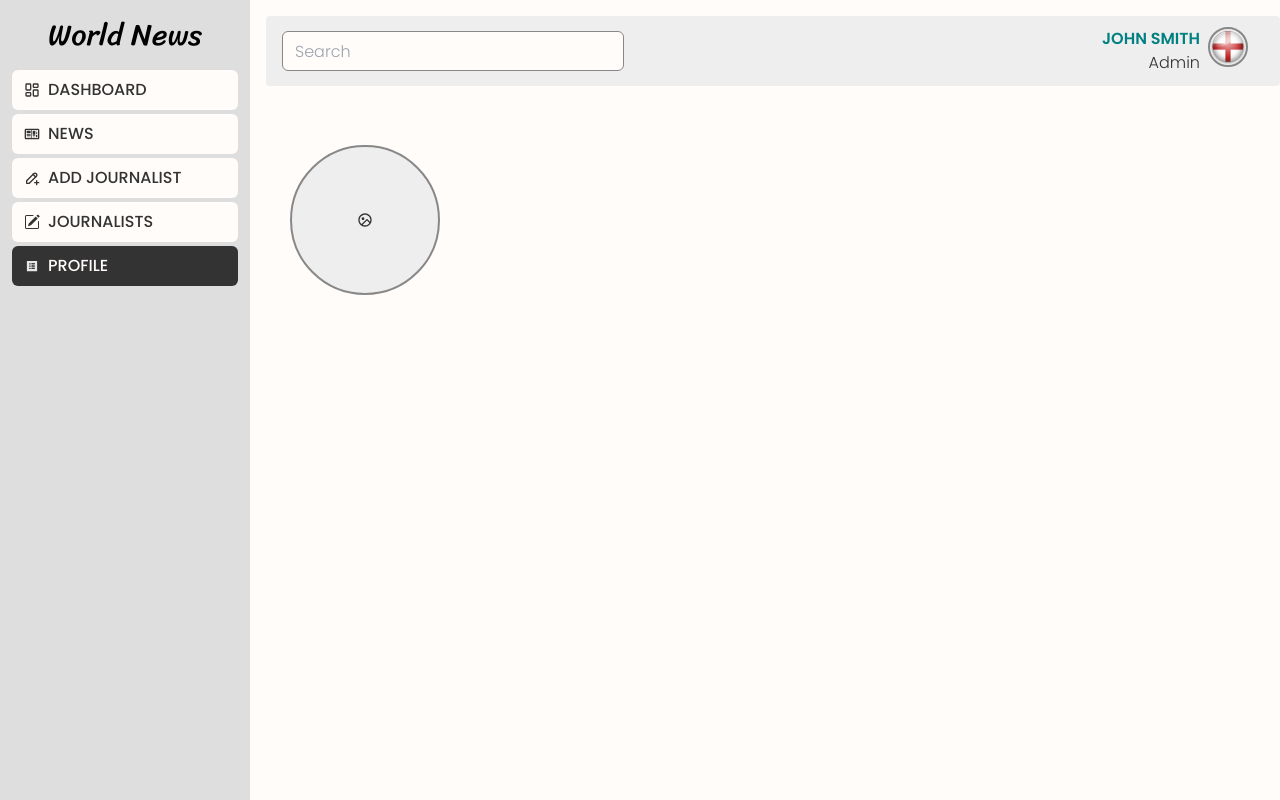
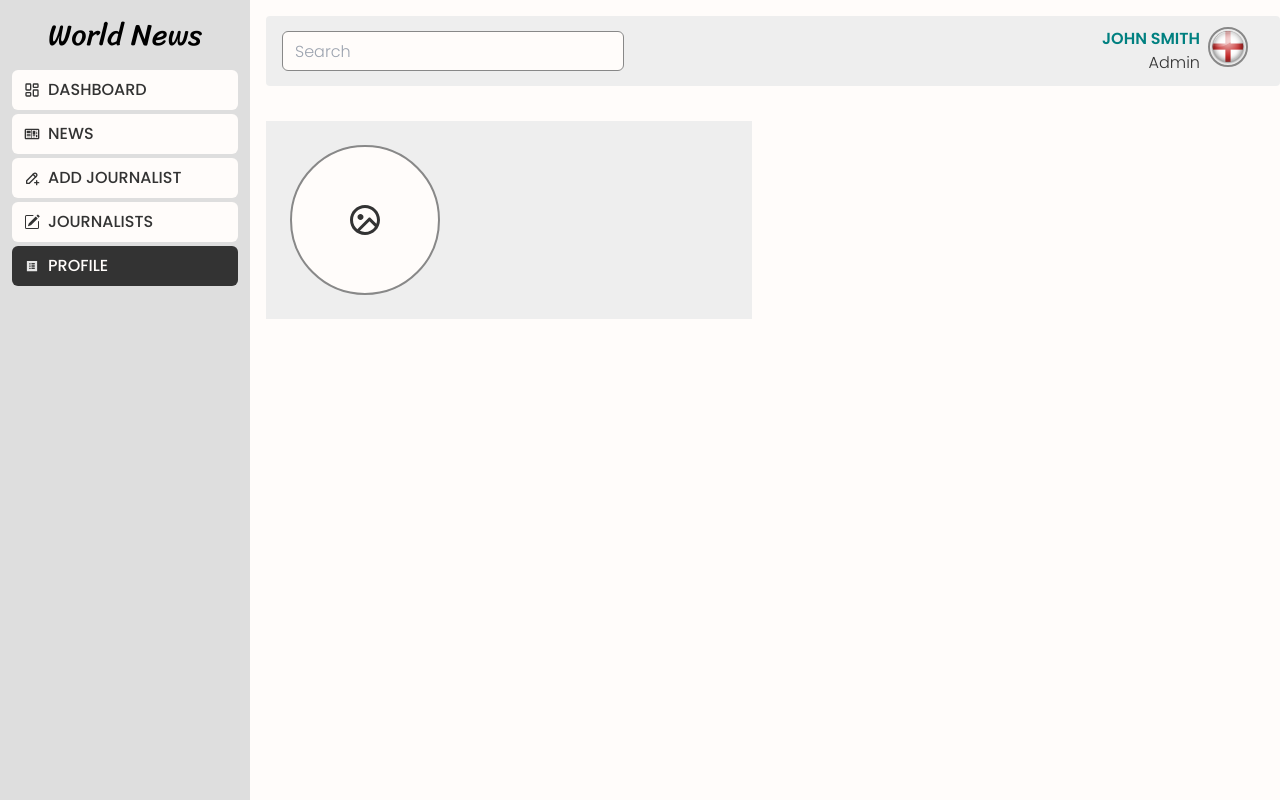
Before and after one commit to Nimira43/World-News, a React (Vite) app in the folder client/: page /dashboard/profile in a window 1280 px wide. Built offline with nearby package versions, Linux system fonts and the light colour scheme.

Commit message:
Updated label and icon

```diff
--- a/client/src/dashboard/pages/Profile.jsx
+++ b/client/src/dashboard/pages/Profile.jsx
@@ -3,13 +3,15 @@ import { RiImageCircleLine } from 'react-icons/ri'
 const Profile = () => {
   return (
     <div className='w-full grid grid-cols-1 lg:grid-cols-2 gap-2 mt-5'>
-      <div className='p-6 flex items-center'>
+      <div className='bg-grey-light-extra p-6 flex items-center'>
         <div className='flex-shrink-0'>
           <label
             htmlFor='img'
-            className='w-[150px] h-[150px] flex flex-col justify-center items-center rounded-full bg-grey-light-extra border-2 border-grey-medium text-grey-dark cursor-pointer hover:bg-primary label'
+            className='w-[150px] h-[150px] flex flex-col justify-center items-center rounded-full bg-light border-2 border-grey-medium text-grey-dark cursor-pointer hover:bg-primary hover:text-light label'
           >
-            <RiImageCircleLine />
+            <RiImageCircleLine
+              className='text-4xl'
+            />
           </label>
         </div>
       </div>
```
